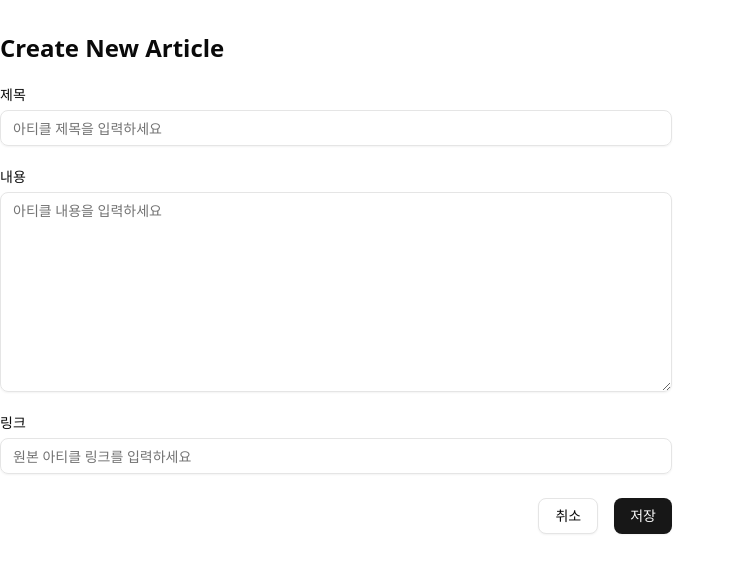
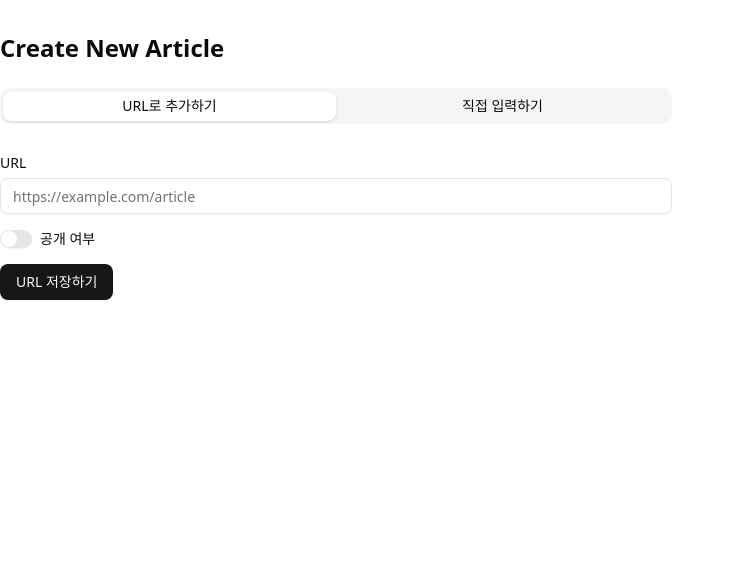
Before and after one commit to studio-wangjin/readbit, a Next.js app: page /articles/create in a window 1280 px wide. Shown: the top 572 px of the page, without its empty margins (0-735 px from the left). Built offline with nearby package versions, Linux system fonts and the light colour scheme; no server answers.

Commit message:
feat: URL로 추가하기 / 직접 입력하기 2개 모드

```diff
--- a/package.json
+++ b/package.json
@@ -16,6 +16,7 @@
     "@radix-ui/react-label": "^2.1.2",
     "@radix-ui/react-slot": "^1.1.2",
     "@radix-ui/react-switch": "^1.1.3",
+    "@radix-ui/react-tabs": "^1.1.3",
     "@supabase/ssr": "^0.6.1",
     "@supabase/supabase-js": "^2.49.1",
     "@tanstack/react-query": "^5.69.0",
--- a/src/app/articles/new/page.tsx
+++ /dev/null
@@ -1,10 +0,0 @@
-import { ScrapeUrlForm } from '@/src/features/articles/components/scrape-url-form';
-
-export default function NewArticlePage() {
-  return (
-    <div className="container max-w-2xl py-8">
-      <h1 className="text-2xl font-bold mb-6">새 아티클 추가하기</h1>
-      <ScrapeUrlForm />
-    </div>
-  );
-}
--- a/src/features/article/model/types.ts
+++ b/src/features/article/model/types.ts
@@ -6,16 +6,19 @@ export interface Article {
   user_id: string;
   created_at: string;
   updated_at: string;
+  public: boolean;
 }
 
 export interface CreateArticleDto {
   title: string;
   content: string;
   link: string;
+  public: boolean;
 }
 
 export interface UpdateArticleDto {
   title?: string;
   content?: string;
   link?: string;
+  public?: boolean;
 }
--- /dev/null
+++ b/src/shared/ui/tabs.tsx
@@ -0,0 +1,54 @@
+'use client';
+
+import * as React from 'react';
+import * as TabsPrimitive from '@radix-ui/react-tabs';
+
+import { cn } from '@/src/shared/lib/style-helpers';
+
+function Tabs({ className, ...props }: React.ComponentProps<typeof TabsPrimitive.Root>) {
+  return (
+    <TabsPrimitive.Root
+      data-slot="tabs"
+      className={cn('flex flex-col gap-2', className)}
+      {...props}
+    />
+  );
+}
+
+function TabsList({ className, ...props }: React.ComponentProps<typeof TabsPrimitive.List>) {
+  return (
+    <TabsPrimitive.List
+      data-slot="tabs-list"
+      className={cn(
+        'bg-muted text-muted-foreground inline-flex h-9 w-fit items-center justify-center rounded-lg p-[3px]',
+        className
+      )}
+      {...props}
+    />
+  );
+}
+
+function TabsTrigger({ className, ...props }: React.ComponentProps<typeof TabsPrimitive.Trigger>) {
+  return (
+    <TabsPrimitive.Trigger
+      data-slot="tabs-trigger"
+      className={cn(
+        "data-[state=active]:bg-background dark:data-[state=active]:text-foreground focus-visible:border-ring focus-visible:ring-ring/50 focus-visible:outline-ring dark:data-[state=active]:border-input dark:data-[state=active]:bg-input/30 text-foreground dark:text-muted-foreground inline-flex h-[calc(100%-1px)] flex-1 items-center justify-center gap-1.5 rounded-md border border-transparent px-2 py-1 text-sm font-medium whitespace-nowrap transition-[color,box-shadow] focus-visible:ring-[3px] focus-visible:outline-1 disabled:pointer-events-none disabled:opacity-50 data-[state=active]:shadow-sm [&_svg]:pointer-events-none [&_svg]:shrink-0 [&_svg:not([class*='size-'])]:size-4",
+        className
+      )}
+      {...props}
+    />
+  );
+}
+
+function TabsContent({ className, ...props }: React.ComponentProps<typeof TabsPrimitive.Content>) {
+  return (
+    <TabsPrimitive.Content
+      data-slot="tabs-content"
+      className={cn('flex-1 outline-none', className)}
+      {...props}
+    />
+  );
+}
+
+export { Tabs, TabsList, TabsTrigger, TabsContent };
--- a/src/widgets/article/ui/CreateArticleForm.tsx
+++ b/src/widgets/article/ui/CreateArticleForm.tsx
@@ -1,107 +1,166 @@
+'use client';
+
+import { useState } from 'react';
 import { useRouter } from 'next/navigation';
-import {
-  Form,
-  FormControl,
-  FormField,
-  FormItem,
-  FormLabel,
-  FormMessage,
-} from '@/src/shared/ui/form';
+import { Button } from '@/src/shared/ui/button';
 import { Input } from '@/src/shared/ui/input';
-import { Button } from '@/src/shared/ui/button';
+import { Label } from '@/src/shared/ui/label';
+import { Switch } from '@/src/shared/ui/switch';
+import { Tabs, TabsList, TabsTrigger, TabsContent } from '@/src/shared/ui/tabs';
 import { Textarea } from '@/src/shared/ui/textarea';
-import { useForm } from 'react-hook-form';
-import { zodResolver } from '@hookform/resolvers/zod';
-import * as z from 'zod';
-import { CreateArticleDto } from '@/src/features/article/model/types';
 import { useCreateArticle } from '@/src/features/article/model/useCreateArticle';
 
-const formSchema = z.object({
-  title: z.string().min(1, '제목을 입력해주세요'),
-  content: z.string().min(1, '내용을 입력해주세요'),
-  link: z.string().url('올바른 URL을 입력해주세요'),
-});
+type InputMode = 'url' | 'manual';
 
 export function CreateArticleForm() {
   const router = useRouter();
   const { createArticle, isSubmitting } = useCreateArticle();
+  const [mode, setMode] = useState<InputMode>('url');
+  const [url, setUrl] = useState('');
+  const [title, setTitle] = useState('');
+  const [content, setContent] = useState('');
+  const [manualUrl, setManualUrl] = useState('');
+  const [isPublic, setIsPublic] = useState(false);
+  const [isLoading, setIsLoading] = useState(false);
 
-  const form = useForm<CreateArticleDto>({
-    resolver: zodResolver(formSchema),
-    defaultValues: {
-      title: '',
-      content: '',
-      link: '',
+  const handleUrlSubmit = async (e: React.FormEvent) => {
+    e.preventDefault();
+    setIsLoading(true);
+
+    try {
+      const response = await fetch('/api/articles/scrape', {
+        method: 'POST',
+        headers: {
+          'Content-Type': 'application/json',
         },
+        body: JSON.stringify({ url, isPublic }),
       });
 
-  const onSubmit = async (data: CreateArticleDto) => {
-    try {
-      await createArticle(data);
+      const data = await response.json();
+
+      if (!response.ok) {
+        throw new Error(data.error);
+      }
+
+      alert('아티클이 저장되었습니다');
+      setUrl('');
+      setIsPublic(false);
       router.push('/articles/my');
     } catch (error) {
-      console.error('Failed to create article:', error);
+      if (error instanceof Error) {
+        alert(error.message);
+      } else {
+        alert('알 수 없는 오류가 발생했습니다');
+      }
+    } finally {
+      setIsLoading(false);
+    }
+  };
+
+  const handleManualSubmit = async (e: React.FormEvent) => {
+    e.preventDefault();
+
+    try {
+      await createArticle({
+        title,
+        content,
+        link: manualUrl || '',
+        public: isPublic,
+      });
+
+      setTitle('');
+      setContent('');
+      setManualUrl('');
+      setIsPublic(false);
+      router.push('/articles/my');
+    } catch (error) {
+      if (error instanceof Error) {
+        alert(error.message);
+      } else {
+        alert('알 수 없는 오류가 발생했습니다');
+      }
     }
   };
 
   return (
-    <Form {...form}>
-      <form onSubmit={form.handleSubmit(onSubmit)} className="space-y-6">
-        <FormField
-          control={form.control}
-          name="title"
-          render={({ field }) => (
-            <FormItem>
-              <FormLabel>제목</FormLabel>
-              <FormControl>
-                <Input placeholder="아티클 제목을 입력하세요" {...field} />
-              </FormControl>
-              <FormMessage />
-            </FormItem>
-          )}
+    <Tabs value={mode} onValueChange={value => setMode(value as InputMode)}>
+      <TabsList className="grid w-full grid-cols-2 mb-6">
+        <TabsTrigger value="url">URL로 추가하기</TabsTrigger>
+        <TabsTrigger value="manual">직접 입력하기</TabsTrigger>
+      </TabsList>
+
+      <TabsContent value="url">
+        <form onSubmit={handleUrlSubmit} className="space-y-4">
+          <div className="space-y-2">
+            <Label htmlFor="url">URL</Label>
+            <Input
+              id="url"
+              type="url"
+              placeholder="https://example.com/article"
+              value={url}
+              onChange={e => setUrl(e.target.value)}
+              required
             />
+          </div>
 
-        <FormField
-          control={form.control}
-          name="content"
-          render={({ field }) => (
-            <FormItem>
-              <FormLabel>내용</FormLabel>
-              <FormControl>
+          <div className="flex items-center space-x-2">
+            <Switch id="public-url" checked={isPublic} onCheckedChange={setIsPublic} />
+            <Label htmlFor="public-url">공개 여부</Label>
+          </div>
+
+          <Button type="submit" disabled={isLoading}>
+            {isLoading ? '저장 중...' : 'URL 저장하기'}
+          </Button>
+        </form>
+      </TabsContent>
+
+      <TabsContent value="manual">
+        <form onSubmit={handleManualSubmit} className="space-y-4">
+          <div className="space-y-2">
+            <Label htmlFor="title">제목</Label>
+            <Input
+              id="title"
+              type="text"
+              placeholder="아티클 제목을 입력하세요"
+              value={title}
+              onChange={e => setTitle(e.target.value)}
+              required
+            />
+          </div>
+
+          <div className="space-y-2">
+            <Label htmlFor="content">내용</Label>
             <Textarea
+              id="content"
               placeholder="아티클 내용을 입력하세요"
+              value={content}
+              onChange={e => setContent(e.target.value)}
               className="min-h-[200px]"
-                  {...field}
+              required
             />
-              </FormControl>
-              <FormMessage />
-            </FormItem>
-          )}
+          </div>
+
+          <div className="space-y-2">
+            <Label htmlFor="manual-url">링크 (선택사항)</Label>
+            <Input
+              id="manual-url"
+              type="url"
+              placeholder="https://example.com/article"
+              value={manualUrl}
+              onChange={e => setManualUrl(e.target.value)}
             />
+          </div>
 
-        <FormField
-          control={form.control}
-          name="link"
-          render={({ field }) => (
-            <FormItem>
-              <FormLabel>링크</FormLabel>
-              <FormControl>
-                <Input placeholder="원본 아티클 링크를 입력하세요" {...field} />
-              </FormControl>
-              <FormMessage />
-            </FormItem>
-          )}
-        />
+          <div className="flex items-center space-x-2">
+            <Switch id="public-manual" checked={isPublic} onCheckedChange={setIsPublic} />
+            <Label htmlFor="public-manual">공개 여부</Label>
+          </div>
 
-        <div className="flex justify-end space-x-4">
-          <Button type="button" variant="outline" onClick={() => router.push('/articles')}>
-            취소
+          <Button type="submit" disabled={isSubmitting}>
+            {isSubmitting ? '저장 중...' : '직접 저장하기'}
           </Button>
-          <Button type="submit" disabled={isSubmitting}>
-            {isSubmitting ? '저장 중...' : '저장'}
-          </Button>
-        </div>
         </form>
-    </Form>
+      </TabsContent>
+    </Tabs>
   );
 }
```
Also changed, not shown: 1 other file (tests, documents, lock files or other folders). Lines whose indentation alone changed are shown as unchanged.
